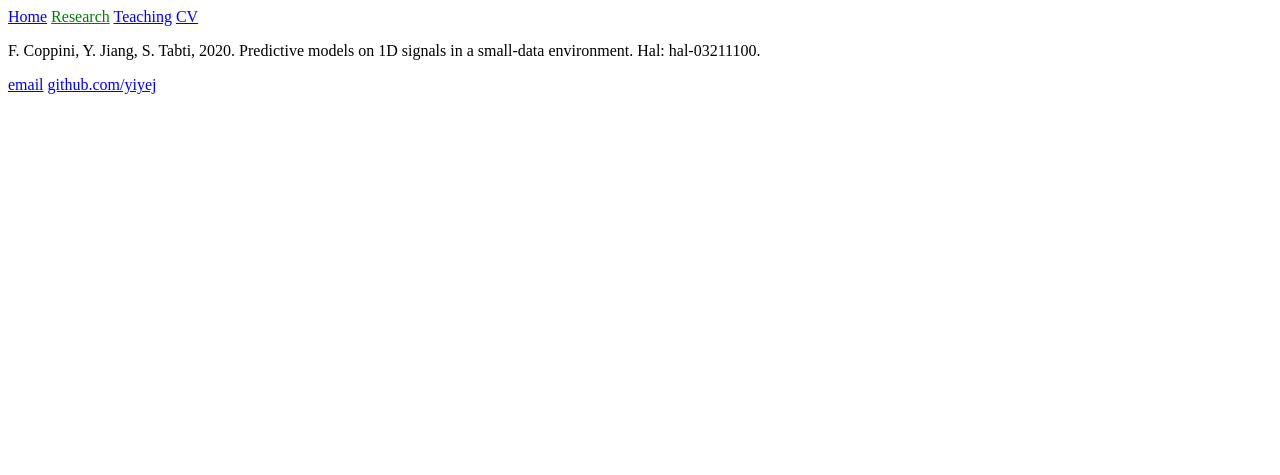
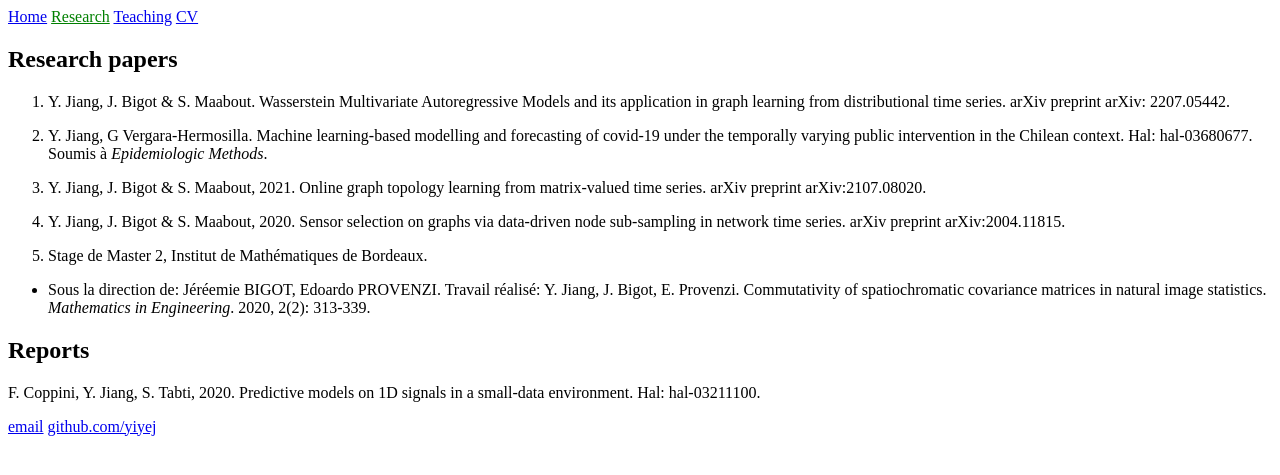
Before and after one commit to yiyej/yiyej.github.io, a Jekyll site: the page built from research.md, in a window 1280 px wide. Shown: the top 475 px of the page. Built offline with Jekyll 4.4.1, drawn with Linux system fonts in a browser that asks for light colours.

Commit message:
Update research.md

```diff
--- a/research.md
+++ b/research.md
@@ -3,4 +3,20 @@ layout: default
 title: Reasearch
 ---
 
+## Research papers
+
+1. Y. Jiang, J. Bigot & S. Maabout. Wasserstein Multivariate Autoregressive Models and its application in graph learning from distributional time series. arXiv preprint arXiv: 2207.05442.
+
+2. Y. Jiang, G Vergara-Hermosilla. Machine learning-based modelling and forecasting of covid-19 under the temporally varying public intervention in the Chilean context. Hal: hal-03680677. Soumis à *Epidemiologic Methods*.
+
+3. Y. Jiang, J. Bigot & S. Maabout, 2021. Online graph topology learning from matrix-valued time series. arXiv preprint arXiv:2107.08020.
+
+4. Y. Jiang, J. Bigot & S. Maabout, 2020. Sensor selection on graphs via data-driven node sub-sampling in network time series.  arXiv preprint arXiv:2004.11815.
+
+5. Stage de Master 2, Institut de Mathématiques de Bordeaux.
+
+- Sous la direction de: Jéréemie BIGOT, Edoardo PROVENZI. Travail réalisé: Y. Jiang, J. Bigot, E. Provenzi. Commutativity of spatiochromatic covariance matrices in natural image statistics. *Mathematics in Engineering*. 2020, 2(2): 313-339.
+
+## Reports
+
 F. Coppini, Y. Jiang, S. Tabti, 2020. Predictive models on 1D signals in a small-data environment. Hal: hal-03211100.
```
